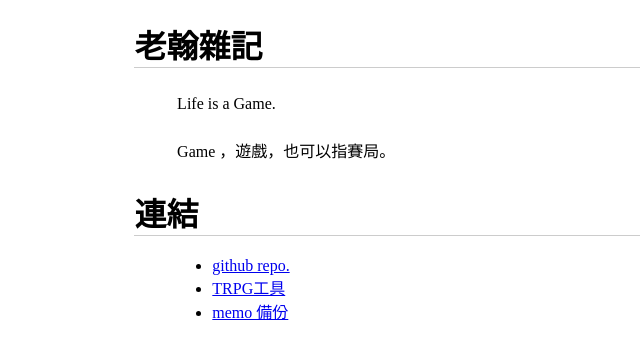
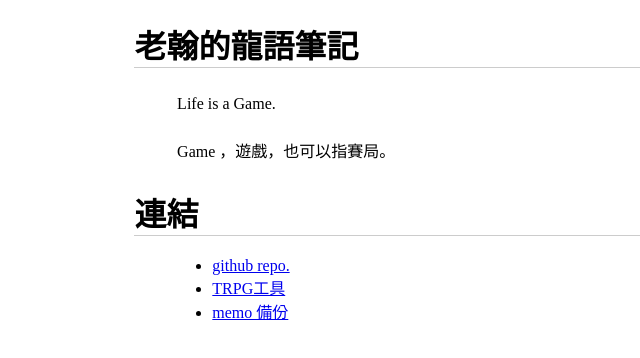
Before and after one commit to jchans-learning/jchans.github.io_b2022, a plain HTML site: page index.html in a window 1280 px wide. Shown: the whole page, without its empty margins (0-640 px from the left). Drawn offline with Linux system fonts and the light colour scheme.

Commit message:
Update index.html and trpgtool

```diff
--- a/index.html
+++ b/index.html
@@ -13,7 +13,7 @@
   </head>
   <body>
 
-    <h1>老翰雜記</h1>
+    <h1>老翰的龍語筆記</h1>
 
     <h2></h2>
     <p>Life is a Game.</p>
```
Also changed, not shown: archive/trpgtool.html (+1 -0 lines).
